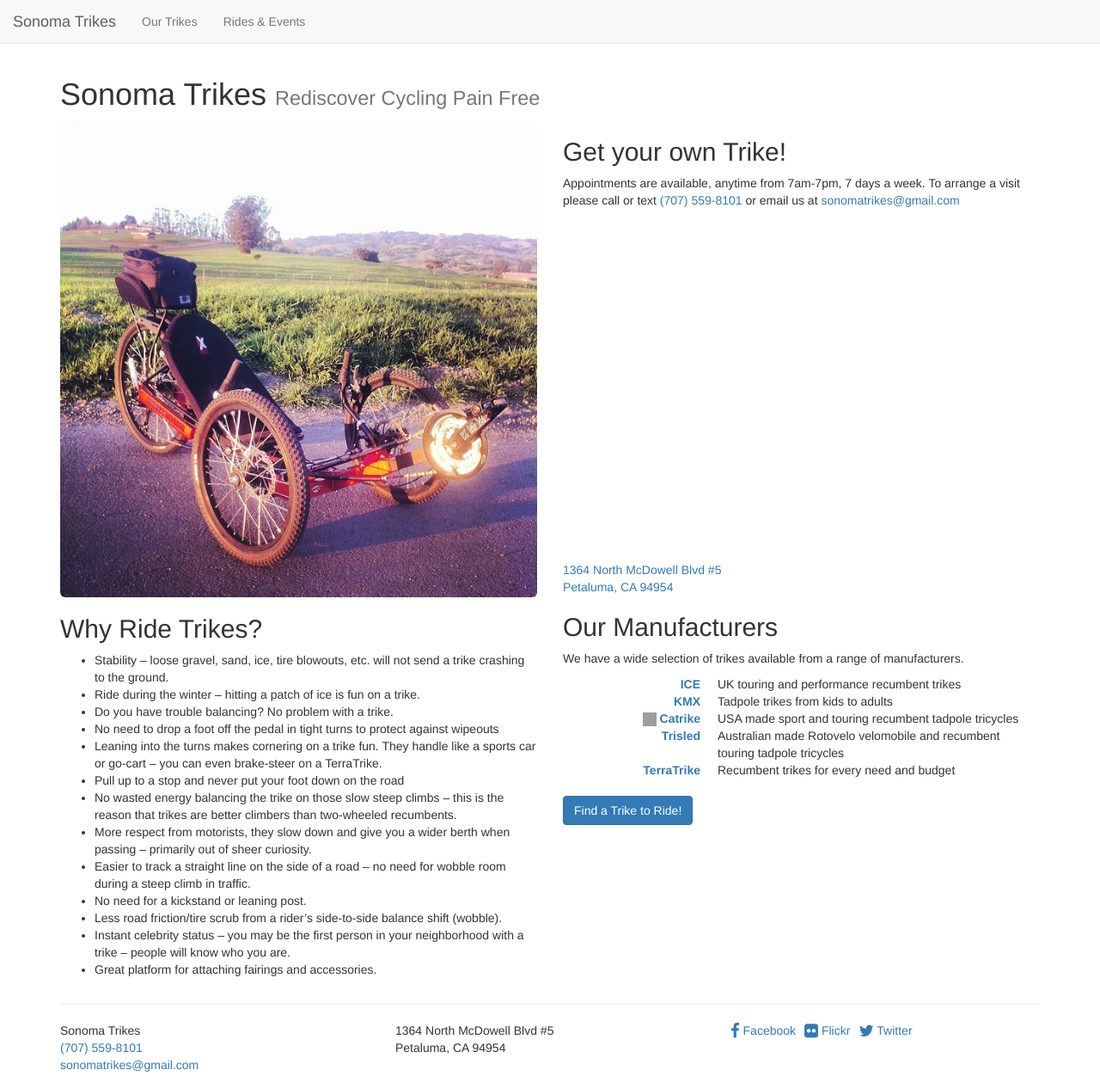
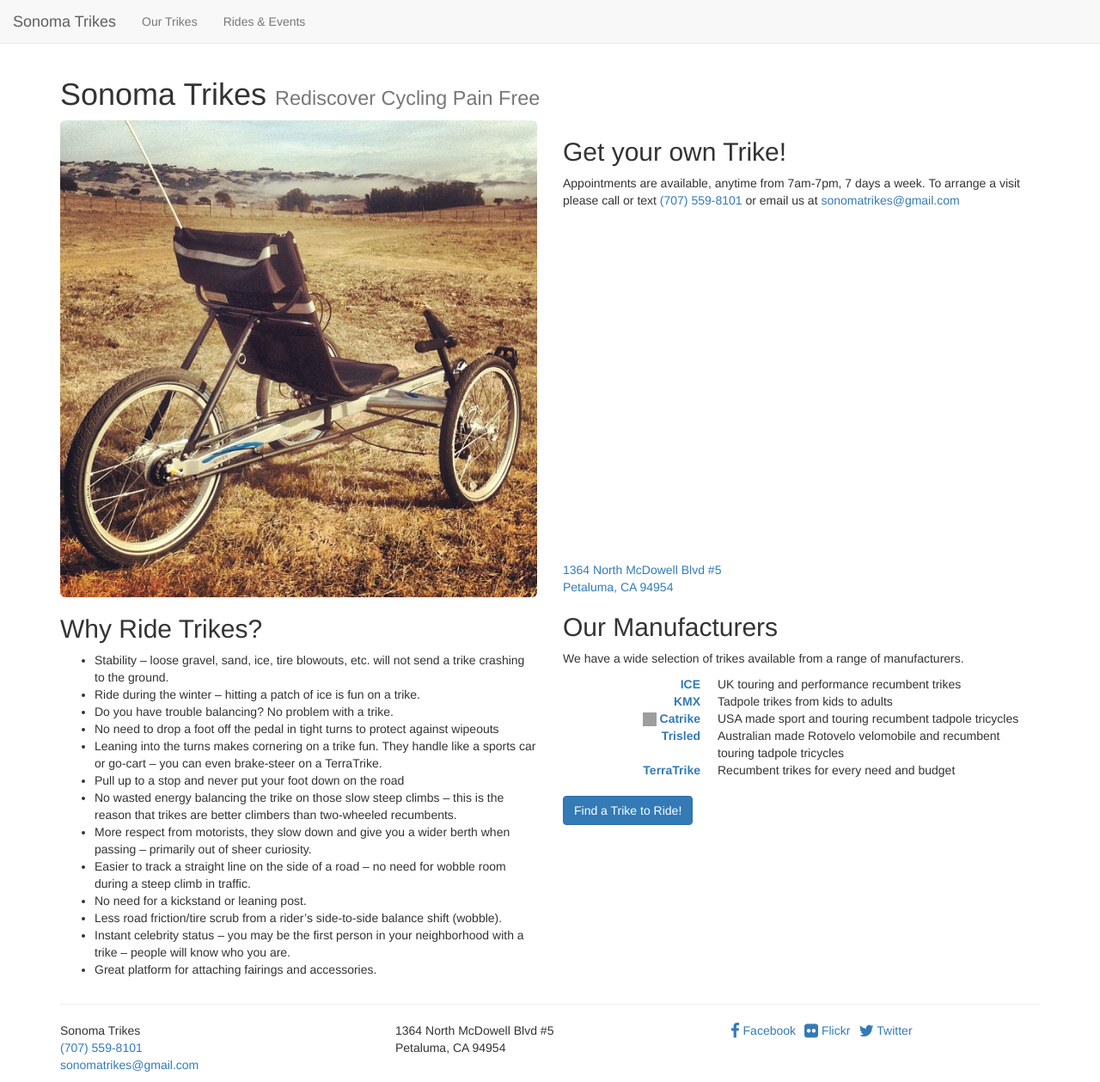
Before and after one commit to sonomatrikes/sonomatrikes.github.io, a Jekyll site: the page built from index.html, in a window 1280 px wide and 1259 px high. Shown: the whole window at 86% size. Built offline with Jekyll 4.4.1, drawn with Linux system fonts in a browser that asks for light colours; nearby versions of some CDN libraries; Markdown is read by kramdown in place of the engine named in the settings; comment, search, counter and statistics services are not loaded; grey boxes are pictures that could not be loaded.

Commit message:
More images

```diff
--- a/_data/images.yml
+++ b/_data/images.yml
@@ -2,3 +2,5 @@
   - ice_overlook.jpg
   - ice_tree.jpg
   - kmx_field.jpg
+  - ice_water.jpg
+  - rover_field.jpg
```
